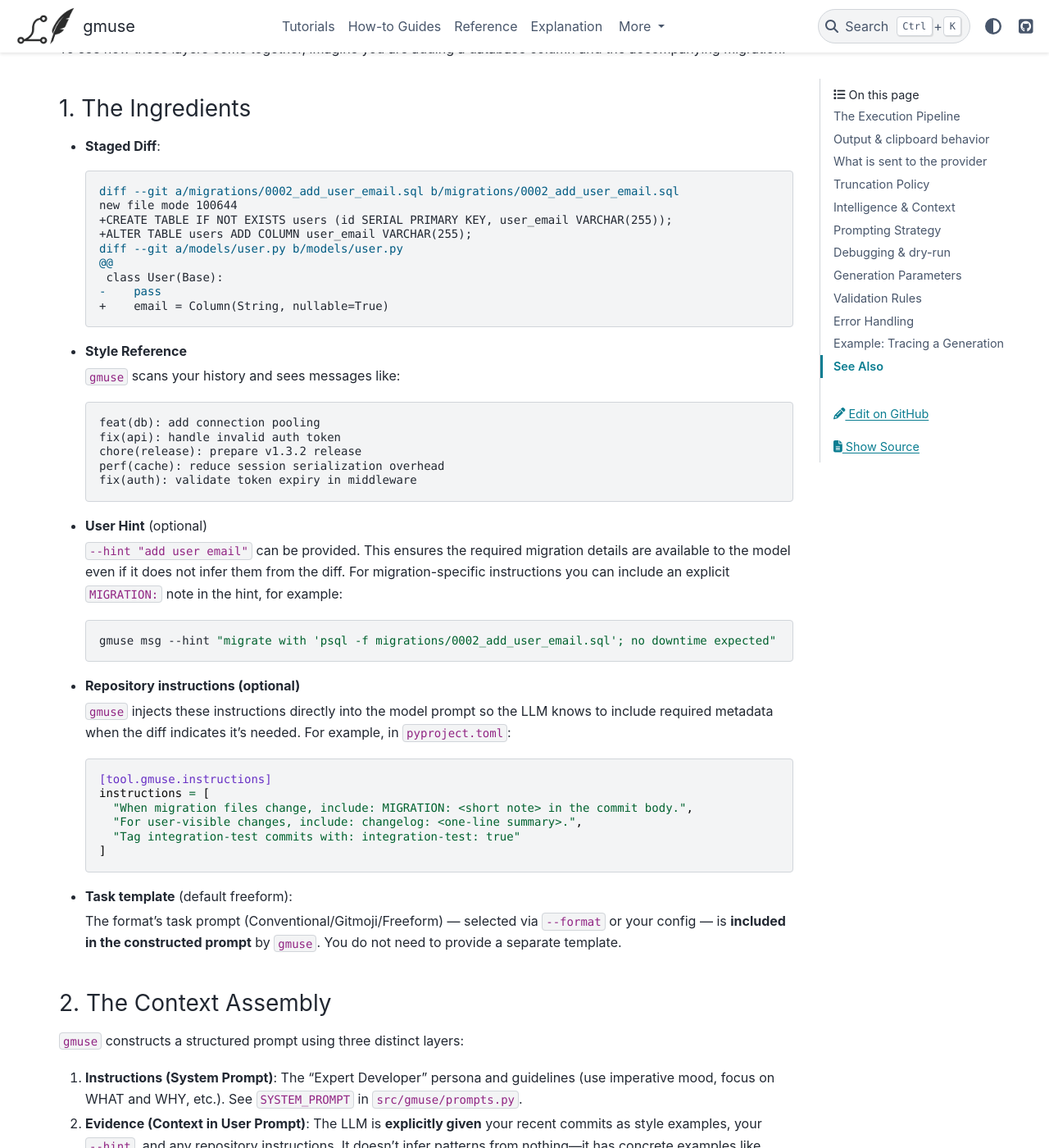
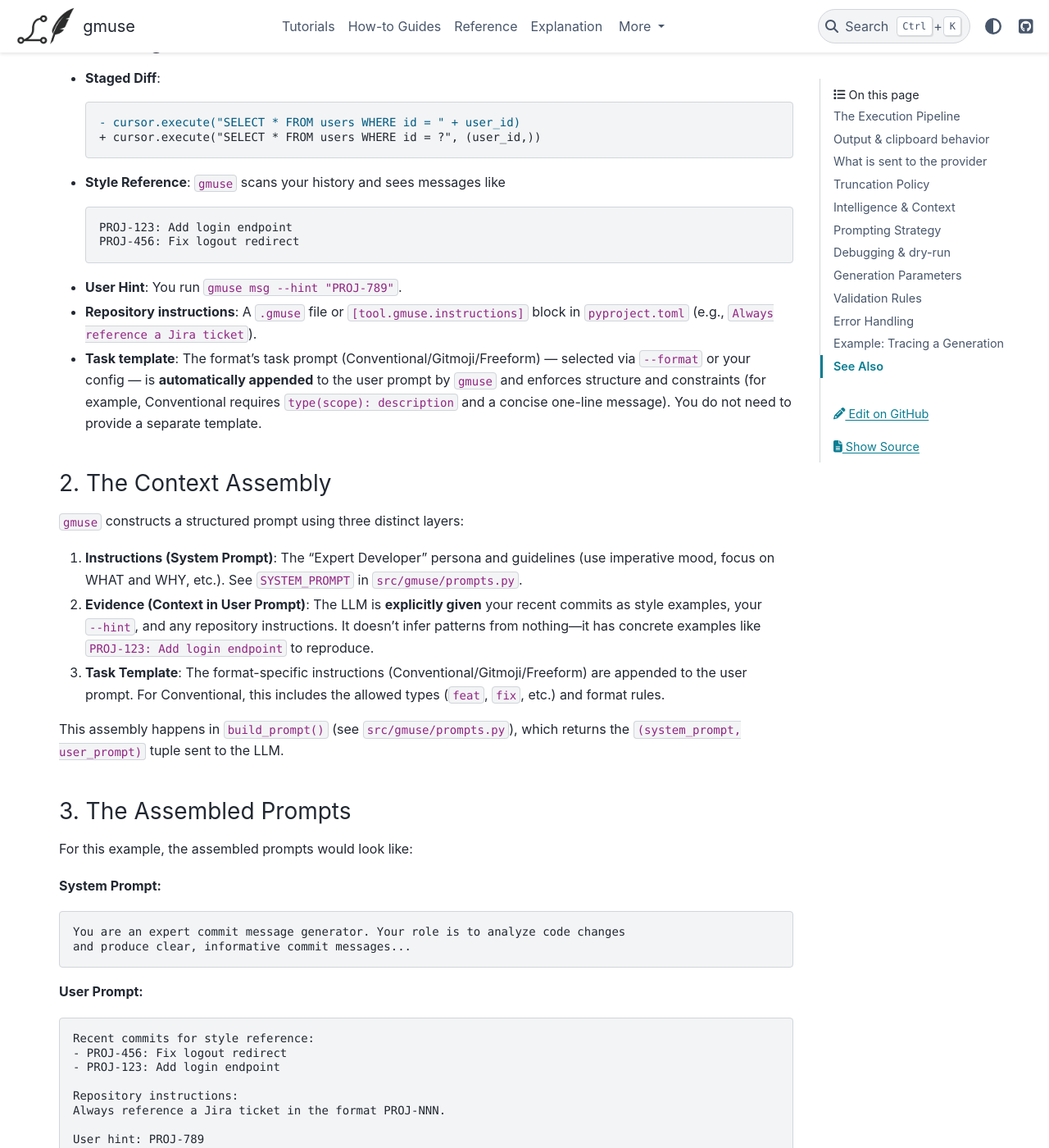
Before and after one commit to rvforest/gmuse, a Sphinx documentation site: the page built from docs/source/explanation/how_it_works.md, in a window 1280 px wide and 1400 px high, scrolled down 4006 px. Shown: the whole window at 82% size. Built offline with Sphinx 7.4.7 and the PyData theme 0.15.4, drawn with Linux system fonts in a browser that asks for light colours; pages that are not in the unit, such as notebooks, are missing from menus; some of the changed text lies outside the part shown.

`````diff
--- a/docs/source/explanation/how_it_works.md
+++ b/docs/source/explanation/how_it_works.md
@@ -56,11 +56,10 @@
 ### Style Matching (Few-Shot Learning)
 By default, `gmuse` pulls the last 5 commit messages from your current branch and **explicitly includes them in the prompt** as style examples. The LLM is given these concrete examples so it can:
 *   Identify preferred terminology.
-*   Provide a vocabulary for scopes and domain terms (e.g., `db`, `api`, `cli`) so generated messages use meaningful scopes.
 *   Match the verbosity of existing messages.
 *   Reproduce prefix or tagging conventions (like `PROJ-123:`) already in use.
 
-> **Note:** The model doesn't magically "infer" your style—it's given your recent commits as explicit examples via `build_context()` in the prompt assembly, and those commits supply scope vocabulary and domain wording the model should follow.
+> **Note:** The model doesn't magically "infer" your style—it's given your recent commits as explicit examples via `build_context()` in the prompt assembly.
 
 ### Repository Instructions
 If a `.gmuse` file (or a `[tool.gmuse.instructions]` block in `pyproject.toml`) is found, its contents are injected directly into the prompt. This is perfect for team-wide rules like *"Always reference a Jira ticket"* or *"Keep descriptions under 50 characters."* See the [Configuration Guide](../how_to/configuration.md) for details.
@@ -99,60 +98,29 @@
 
 ## Example: Tracing a Generation
 
-To see how these layers come together, imagine you are adding a database column and the accompanying migration.
+To see how these layers come together, imagine you are fixing a security vulnerability.
 
 ### 1. The Ingredients
 *   **Staged Diff**:
     ```diff
-    diff --git a/migrations/0002_add_user_email.sql b/migrations/0002_add_user_email.sql
-    new file mode 100644
-    +CREATE TABLE IF NOT EXISTS users (id SERIAL PRIMARY KEY, user_email VARCHAR(255));
-    +ALTER TABLE users ADD COLUMN user_email VARCHAR(255);
-    diff --git a/models/user.py b/models/user.py
-    @@
-     class User(Base):
-    -    pass
-    +    email = Column(String, nullable=True)
+    - cursor.execute("SELECT * FROM users WHERE id = " + user_id)
+    + cursor.execute("SELECT * FROM users WHERE id = ?", (user_id,))
     ```
-*   **Style Reference**
-
-    `gmuse` scans your history and sees messages like:
+*   **Style Reference**: `gmuse` scans your history and sees messages like
     ```text
-    feat(db): add connection pooling
-    fix(api): handle invalid auth token
-    chore(release): prepare v1.3.2 release
-    perf(cache): reduce session serialization overhead
-    fix(auth): validate token expiry in middleware
+    PROJ-123: Add login endpoint
+    PROJ-456: Fix logout redirect
     ```
-*   **User Hint** (optional)
-
-    `--hint "add user email"` can be provided. This ensures the required migration details are available to the model even if it does not infer them from the diff. For migration-specific instructions you can include an explicit `MIGRATION:` note in the hint, for example:
-    ```bash
-    gmuse msg --hint "migrate with 'psql -f migrations/0002_add_user_email.sql'; no downtime expected"
-    ```
-
-*   **Repository instructions (optional)**
-
-    `gmuse` injects these instructions directly into the model prompt so the LLM knows to include required metadata when the diff indicates it's needed. For example, in `pyproject.toml`:
-    ```toml
-    [tool.gmuse.instructions]
-    instructions = [
-      "When migration files change, include: MIGRATION: <short note> in the commit body.",
-      "For user-visible changes, include: changelog: <one-line summary>.",
-      "Tag integration-test commits with: integration-test: true"
-    ]
-    ```
-
-*   **Task template** (default freeform):
-
-    The format's task prompt (Conventional/Gitmoji/Freeform) — selected via `--format` or your config — is **included in the constructed prompt** by `gmuse`. You do not need to provide a separate template.
+*   **User Hint**: You run `gmuse msg --hint "PROJ-789"`.
+*   **Repository instructions**: A `.gmuse` file or `[tool.gmuse.instructions]` block in `pyproject.toml` (e.g., `Always reference a Jira ticket`).
+*   **Task template**: The format's task prompt (Conventional/Gitmoji/Freeform) — selected via `--format` or your config — is **automatically appended** to the user prompt by `gmuse` and enforces structure and constraints (for example, Conventional requires `type(scope): description` and a concise one-line message). You do not need to provide a separate template.
 
 ### 2. The Context Assembly
 `gmuse` constructs a structured prompt using three distinct layers:
 
 1.  **Instructions (System Prompt)**: The "Expert Developer" persona and guidelines (use imperative mood, focus on WHAT and WHY, etc.). See `SYSTEM_PROMPT` in `src/gmuse/prompts.py`.
-2.  **Evidence (Context in User Prompt)**: The LLM is **explicitly given** your recent commits as style examples, your `--hint`, and any repository instructions. It doesn't infer patterns from nothing—it has concrete examples like `feat(db): add connection pooling` to reproduce.
-3.  **Task Template**: The format-specific instructions (Conventional/Gitmoji/Freeform) are included in the constructed prompt. For Conventional, this includes the allowed types (`feat`, `fix`, etc.) and format rules.
+2.  **Evidence (Context in User Prompt)**: The LLM is **explicitly given** your recent commits as style examples, your `--hint`, and any repository instructions. It doesn't infer patterns from nothing—it has concrete examples like `PROJ-123: Add login endpoint` to reproduce.
+3.  **Task Template**: The format-specific instructions (Conventional/Gitmoji/Freeform) are appended to the user prompt. For Conventional, this includes the allowed types (`feat`, `fix`, etc.) and format rules.
 
 This assembly happens in `build_prompt()` (see `src/gmuse/prompts.py`), which returns the `(system_prompt, user_prompt)` tuple sent to the LLM.
 
@@ -167,49 +135,38 @@
 ```
 
 **User Prompt:**
-````text
+```text
 Recent commits for style reference:
-- feat(db): add connection pooling
-- fix(api): handle invalid auth token
-- chore(release): prepare v1.3.2 release
-- perf(cache): reduce session serialization overhead
-- fix(auth): validate token expiry in middleware
+- PROJ-456: Fix logout redirect
+- PROJ-123: Add login endpoint
 
 Repository instructions:
-```
-When migration files change, include: MIGRATION: <short note> in the commit body.
-For user-visible changes, include: changelog: <one-line summary>.
-Tag integration-test commits with: integration-test: true
-```
+Always reference a Jira ticket in the format PROJ-NNN.
+
+User hint: PROJ-789
 
 Staged changes summary:
 - Files changed: 1
-- Lines added: 2
-- Lines removed: 0
+- Lines added: 1
+- Lines removed: 1
 
 Diff:
-```
-diff --git a/migrations/0002_add_user_email.sql b/migrations/0002_add_user_email.sql
-new file mode 100644
-+CREATE TABLE IF NOT EXISTS users (id SERIAL PRIMARY KEY, user_email VARCHAR(255));
-+ALTER TABLE users ADD COLUMN user_email VARCHAR(255);
-```
-
----
+diff --git a/database.py b/database.py
+...
+- cursor.execute("SELECT * FROM users WHERE id = " + user_id)
++ cursor.execute("SELECT * FROM users WHERE id = ?", (user_id,))
 
 Generate a commit message following Conventional Commits specification.
 Format: type(scope): description
-
-````
+...
+```
 
 ### 4. The LLM Response
 
-Because the prompt explicitly mentions migration files and the repository instruction requires a `MIGRATION:` note, the LLM should produce both the Conventional subject and a short migration instruction in the body:
+The LLM combines the technical change (parameterized query), the style examples (`PROJ-NNN` prefix pattern), the repository instruction ("Always reference a Jira ticket"), and your hint (`PROJ-789`) to produce:
 
 ```text
-feat(db): add user_email column to users table
-
-MIGRATION: run `psql -f migrations/0002_add_user_email.sql`; no downtime expected.
+fix(database): PROJ-789: use parameterized query to prevent SQL injection
 ```
 
 ### 5. Validation
@@ -217,11 +174,10 @@
 Before returning the message, `gmuse` runs `validate_message()` (see `src/gmuse/prompts.py`):
 
 - ✅ **Not empty**: Message has content
-- ✅ **Length check**: under the configured max (default 1000 characters)
-- ✅ **Conventional format**: Matches `^(feat|fix|docs|...)(\(.+\))?: .+`
-- ✅ **Migration note required**: Since migration files were detected, the body must include a `MIGRATION:` line. If missing, `gmuse` will request a retry or fail with a clear error prompting the user to add migration details.
+- ✅ **Length check**: 68 characters < 1000 max
+- ✅ **Conventional format**: Matches `^(feat|fix|docs|...)\(.*\)?: .+`
 
-Validation passes when all checks succeed, and the message is displayed (or copied to clipboard if `--copy` was used).
+Validation passes, and the message is displayed (or copied to clipboard if `--copy` was used).
 
 ## See Also
 
`````
